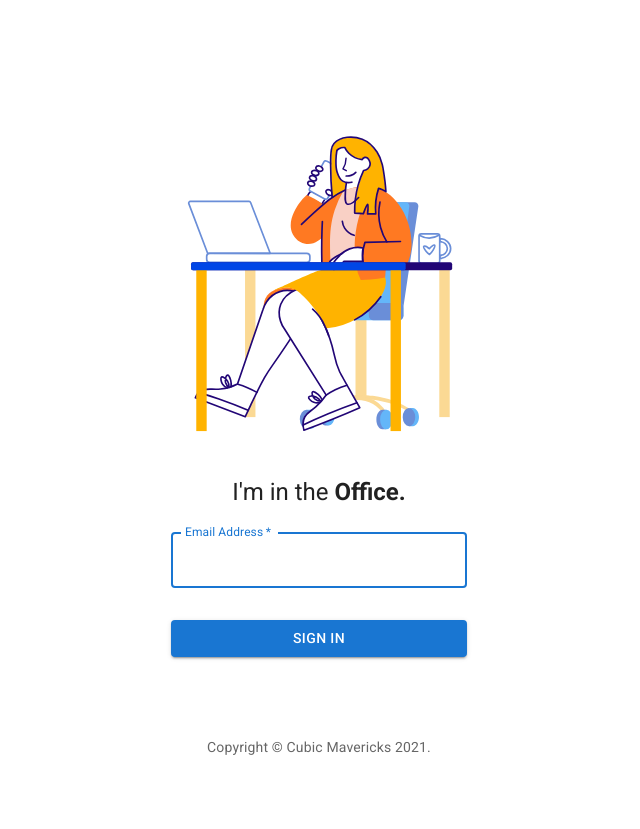
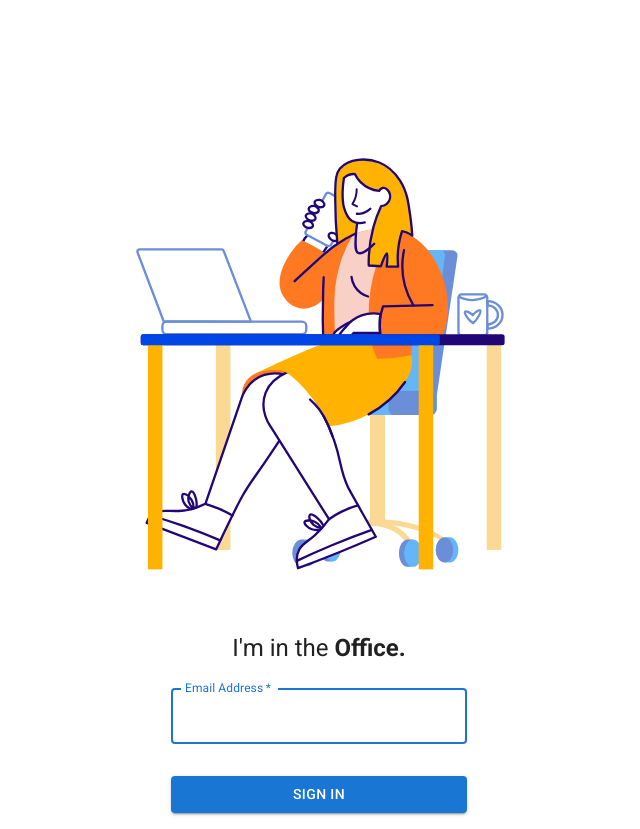
Before and after one commit to CubicMavericks/ImInTheOffice, a React (Create React App) app in the folder src/web/: page / in a window 1280 px wide. Shown: the whole page, without its empty margins (321-961 px from the left). Before the commit the page ends 800 px from the top, so only its background shows below. Built offline with nearby package versions, Linux system fonts and the light colour scheme.

Commit message:
Made login page maxSize larger.

```diff
--- a/src/web/src/Login.js
+++ b/src/web/src/Login.js
@@ -8,16 +8,6 @@
 import { createTheme, ThemeProvider } from '@mui/material/styles';
 
 import logo from "./assets/silvia.svg";
-
-function Copyright(props) {
-  return (
-    <Typography variant="body2" color="text.secondary" align="center" {...props}>
-      {'Copyright © Cubic Mavericks '}
-      {new Date().getFullYear()}
-      {'.'}
-    </Typography>
-  );
-}
 
 const theme = createTheme();
 
@@ -36,7 +26,7 @@
 
   return (
     <ThemeProvider theme={theme}>
-      <Container component="main" maxWidth="xs">
+      <Container component="main" maxWidth="sm">
         <CssBaseline />
         <Box
           sx={{
@@ -72,7 +62,6 @@
             </Button>
           </Box>
         </Box>
-        <Copyright sx={{ mt: 8, mb: 4 }} />
       </Container>
     </ThemeProvider>
   );
```
